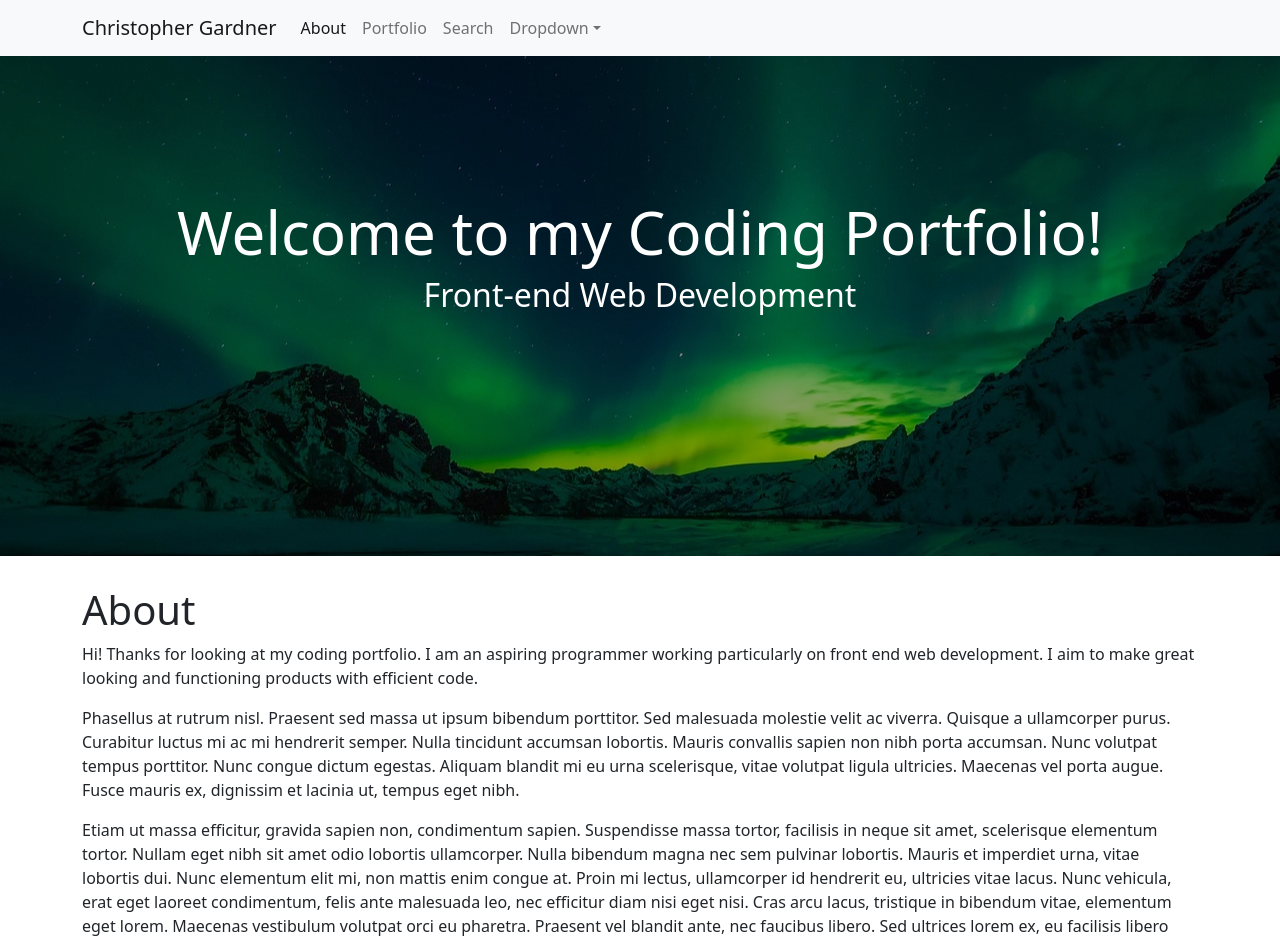
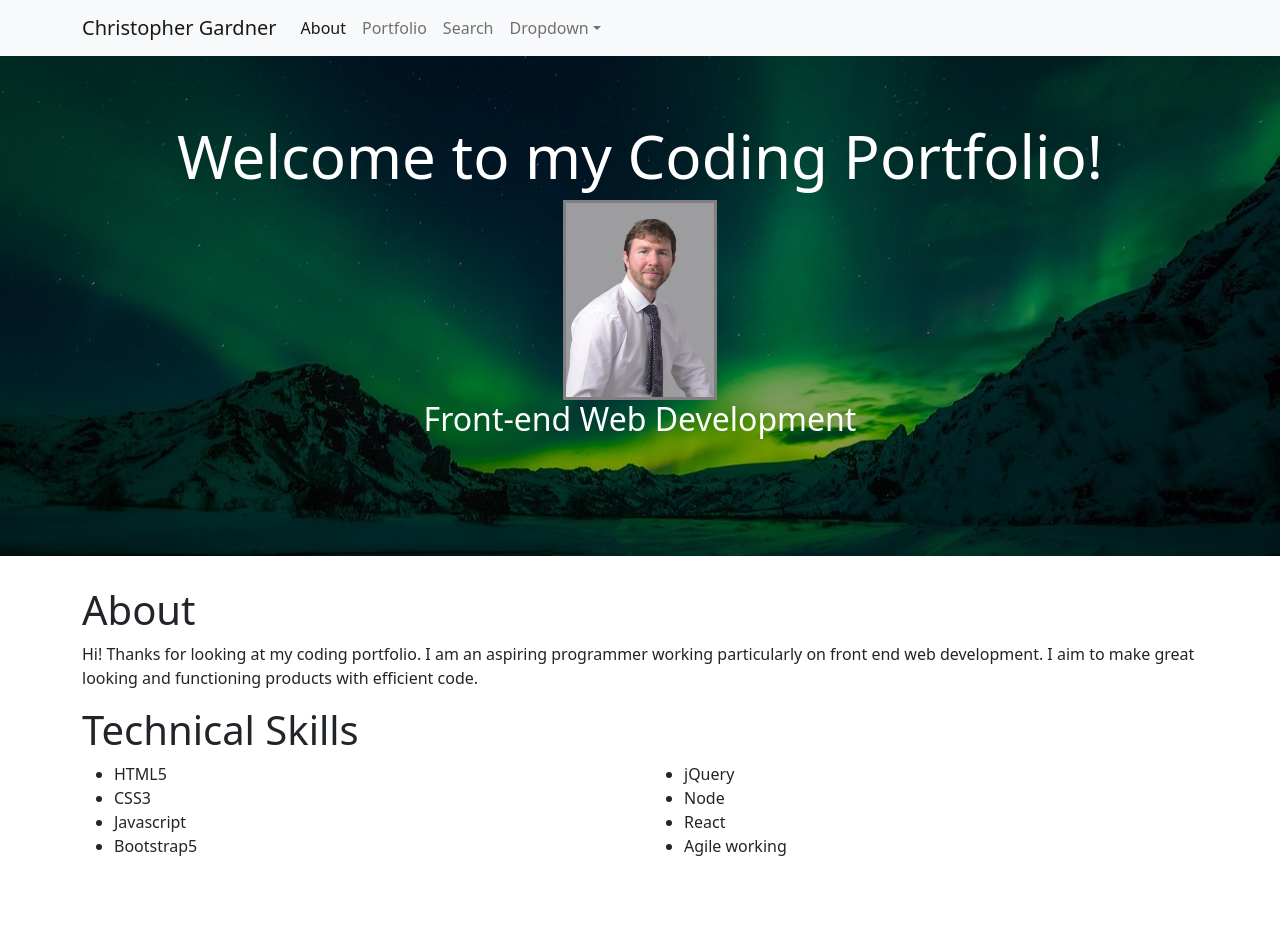
Before and after one commit to AvocadoCoding/ReactBasedPortfolio, a React (Create React App) app: page / in a window 1280 px wide. Shown: the top 942 px of the page. Built offline with nearby package versions, Linux system fonts and the light colour scheme.

Commit message:
About page styling updated

```diff
--- a/src/components/Hero/index.js
+++ b/src/components/Hero/index.js
@@ -5,10 +5,16 @@ import "./style.css";
 
 function Hero(props) {
   return (
-    <div className="hero text-center" style={{ backgroundImage: `url(${props.backgroundImage})` }}>
+    <div className="hero text-center" style={{ backgroundImage: `url(${props.backgroundImage})` }} alt="Picture of Aurora Borealis">
       {props.children}
     </div>
   );
+  // return (
+  //   <div className="hero text-center" style={{ backgroundImage: `url(${props.backgroundImage})` }}>
+  //   <div style="width:100%;height:0;padding-bottom:47%;position:relative;">
+  //     <iframe src="https://giphy.com/embed/sULKEgDMX8LcI" width="100%" height="100%" style="position:absolute" frameBorder="0" class="giphy-embed" allowFullScreen></iframe>
+  //   </div>
+  // );
 }
 
 export default Hero;
--- a/src/components/Hero/style.css
+++ b/src/components/Hero/style.css
@@ -28,6 +28,6 @@
 
 .hero h1 {
   font-size: 60px;
-  padding-top: 140px;
+  padding-top: 5%;
   margin-top: 0;
 }
--- a/src/pages/About.js
+++ b/src/pages/About.js
@@ -4,13 +4,16 @@ import Container from "../components/Container";
 import Row from "../components/Row";
 import Col from "../components/Col";
 import backgroundImage from "../Images/Aurora.jpg";
+import headshot from "../Images/HeadshotPicture.jpg";
+import "./aboutStyle.css";
 import API from "../utils/API";
 
 function About() {
   return (
     <div>
       <Hero backgroundImage={backgroundImage}>
-        <h1>Welcome to my Coding Portfolio!</h1>
+        <h1 className="heroHeader">Welcome to my Coding Portfolio!</h1>
+        <img className="headshotIMG" src={headshot} alt="Headshot picture of Christopher Gardner"></img>
         <h2>Front-end Web Development</h2>
       </Hero>
       <Container style={{ marginTop: 30 }}>
@@ -26,7 +29,7 @@ function About() {
             particularly on front end web development. I aim to make great looking and functioning
             products with efficient code.
             </p>
-            <p>
+            {/* <p>
               Phasellus at rutrum nisl. Praesent sed massa ut ipsum bibendum porttitor. Sed
               malesuada molestie velit ac viverra. Quisque a ullamcorper purus. Curabitur luctus mi
               ac mi hendrerit semper. Nulla tincidunt accumsan lobortis. Mauris convallis sapien non
@@ -47,8 +50,31 @@ function About() {
               eros. Nullam tempor sem rhoncus porta semper. Proin bibendum vulputate nisl, fringilla
               interdum elit pulvinar eu. Quisque vitae quam dapibus, vestibulum mauris quis, laoreet
               massa.
-            </p>
+            </p> */}
           </Col>
+        </Row>
+        <Row>
+          <Col size="md-12">
+            <h1>Technical Skills</h1>
+          </Col>
+        </Row>
+        <Row>
+        <Col size="lg-6 md-6 sm-6">
+                    <ul className="list">
+                        <li>HTML5</li>
+                        <li>CSS3</li>
+                        <li>Javascript</li>
+                        <li>Bootstrap5</li>
+                    </ul>
+        </Col>
+                <Col size="lg-6 md-6 sm-6">
+                    <ul className="list">
+                        <li>jQuery</li>
+                        <li>Node</li>
+                        <li>React</li>
+                        <li>Agile working</li>
+                    </ul>
+                </Col>
         </Row>
       </Container>
     </div>
--- /dev/null
+++ b/src/pages/aboutStyle.css
@@ -0,0 +1,13 @@
+.headshotIMG {
+    width: auto;
+    height:200px;
+    border-style: solid;
+    border-width: 3px;
+    border-color: grey;
+}
+
+/* About me and skills section*/
+.list{
+    padding-bottom: 0px;
+    margin-bottom: 0px;
+}
--- a/src/utils/API.js
+++ b/src/utils/API.js
@@ -3,8 +3,11 @@ import axios from "axios";
 // Export an object containing methods we'll use for accessing the Dog.Ceo API
 
 export default {
-  getRandomDog: function() {
-    return axios.get("https://dog.ceo/api/breeds/image/random");
+  iframe: function() {
+    return axios.get("https://giphy.com/embed/sULKEgDMX8LcI");
+  },
+  giphy: function() {
+    return axios.get("https://giphy.com/gifs/sci-fi-matrix-cyberpunk-sULKEgDMX8LcI");
   },
   getDogsOfBreed: function(breed) {
     return axios.get("https://dog.ceo/api/breed/" + breed + "/images");
```
